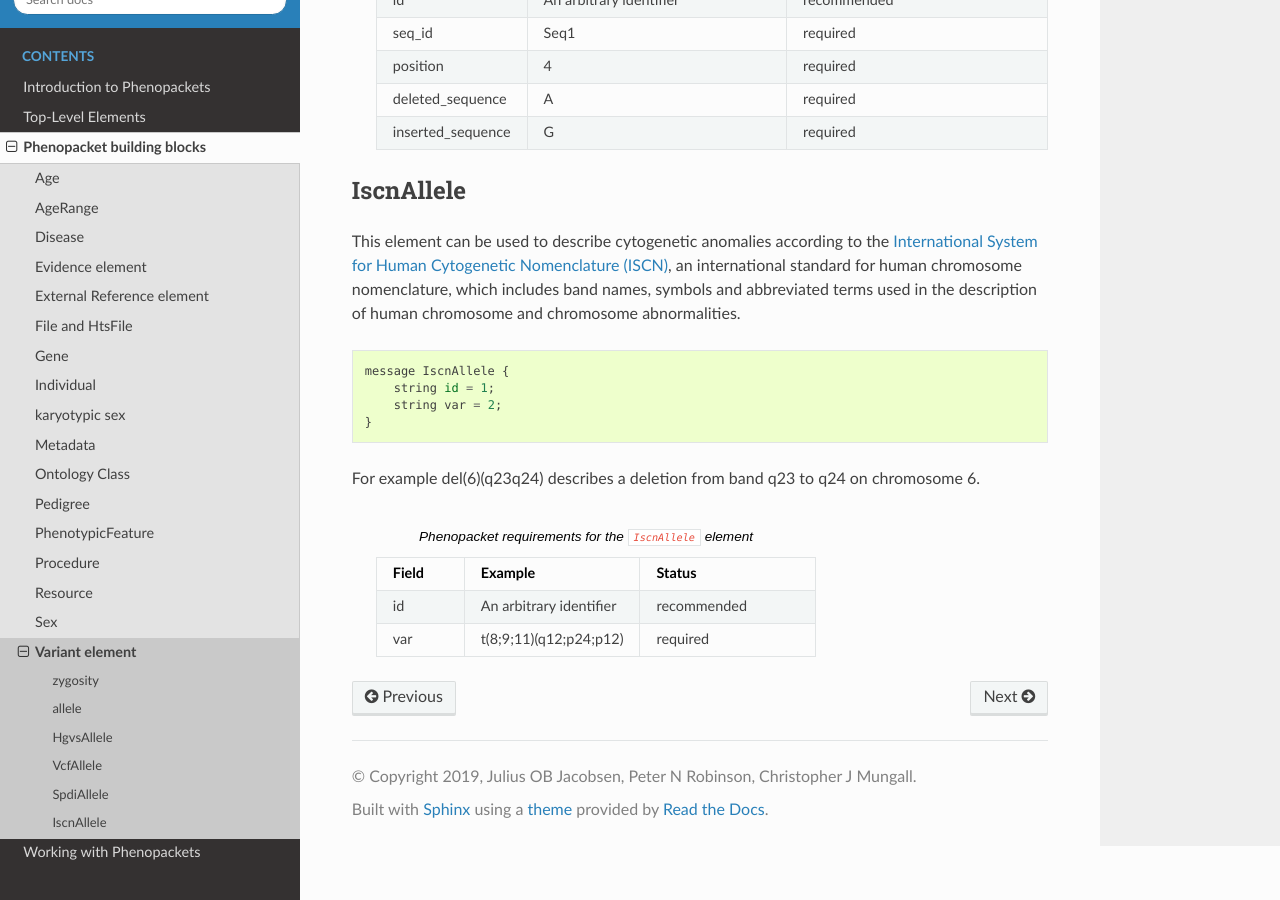
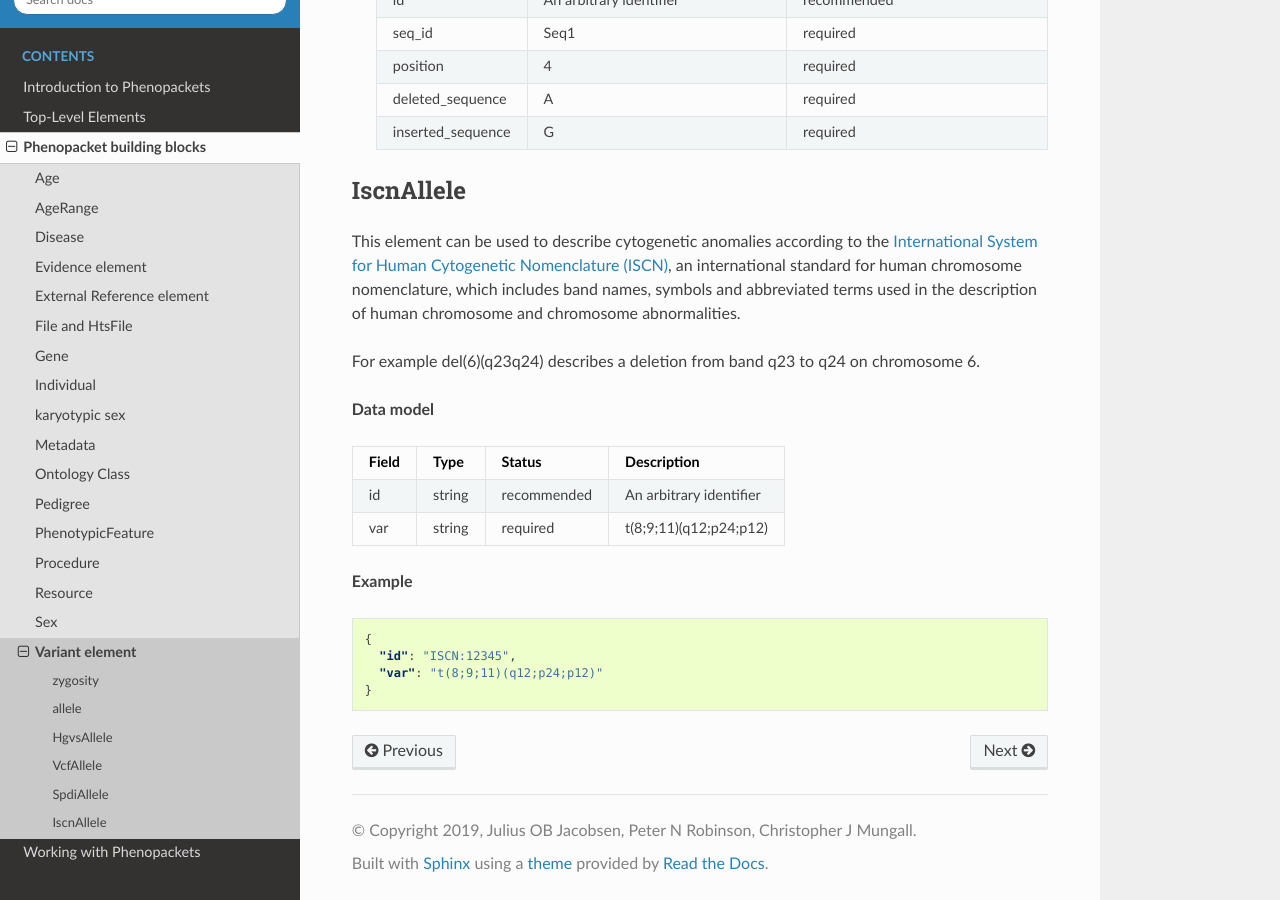
Before and after one commit to phenopackets/phenopacket-schema, a Sphinx documentation site: the page built from docs/variant.rst, in a window 1280 px wide and 900 px high, scrolled down 3716 px. Built offline with Sphinx 7.4.7 and the Read the Docs theme 2.0.0, drawn with Linux system fonts in a browser that asks for light colours.

Commit message:
Update docs/variant IscnAllele with non-protobuf spec and example

```diff
--- a/docs/variant.rst
+++ b/docs/variant.rst
@@ -230,27 +230,24 @@ This element can be used to describe cytogenetic anomalies according to the
 `International System for Human Cytogenetic Nomenclature (ISCN) <https://www.ncbi.nlm.nih.gov/pubmed/?term=18428230>`_,
 an international standard for human
 chromosome nomenclature, which includes band names,
-symbols and abbreviated terms used in the description of human chromosome and chromosome abnormalities. ::
-
-    message IscnAllele {
-        string id = 1;
-        string var = 2;
-    }
-
+symbols and abbreviated terms used in the description of human chromosome and chromosome abnormalities.
 
 For example
 del(6)(q23q24) describes a deletion from band q23 to q24 on chromosome 6.
 
- .. list-table:: Phenopacket requirements for the ``IscnAllele`` element
-   :widths: 25 50 50
-   :header-rows: 1
+**Data model**
 
-   * - Field
-     - Example
-     - Status
-   * - id
-     - An arbitrary identifier
-     - recommended
-   * - var
-     - t(8;9;11)(q12;p24;p12)
-     - required
+.. csv-table::
+   :header: Field, Type, Status, Description
+
+   id, string, recommended, An arbitrary identifier
+   var, string, required, t(8;9;11)(q12;p24;p12)
+
+**Example**
+
+.. code:: json
+
+    {
+      "id": "ISCN:12345",
+      "var": "t(8;9;11)(q12;p24;p12)"
+    }
```
